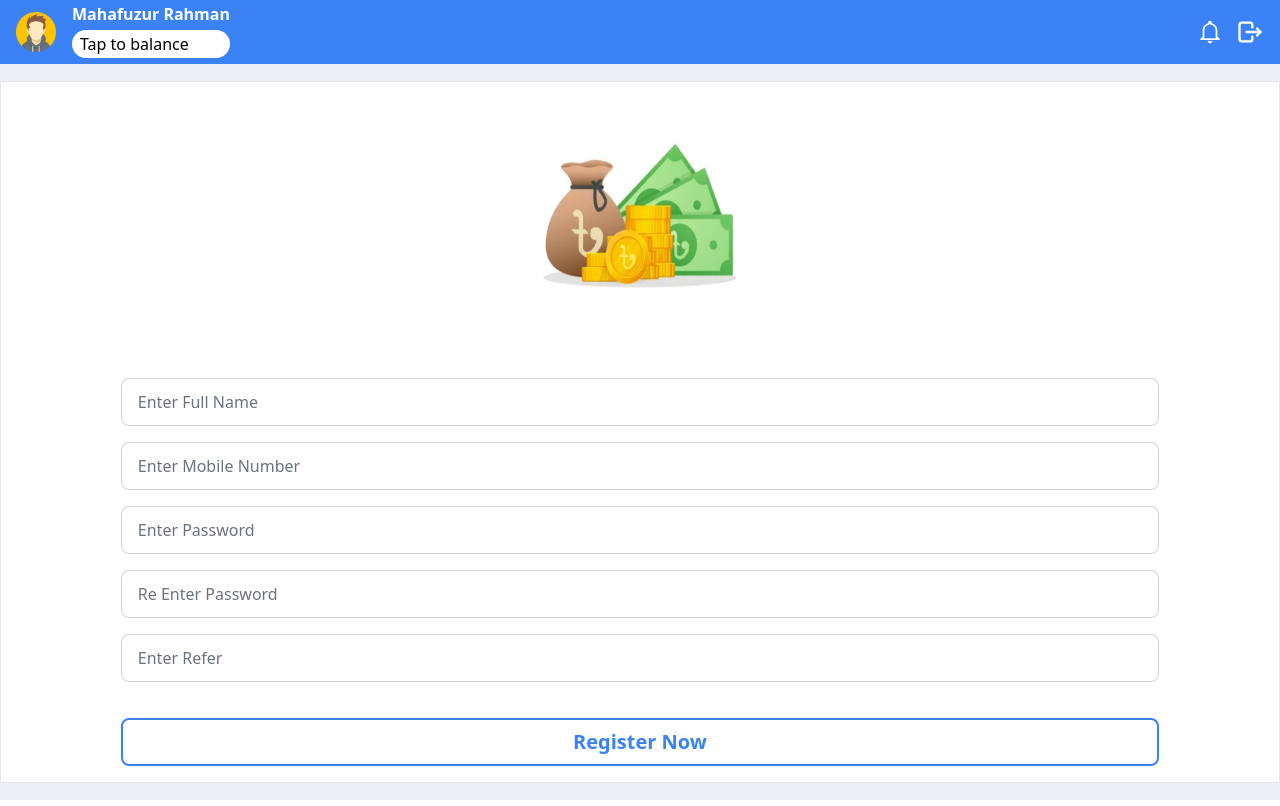
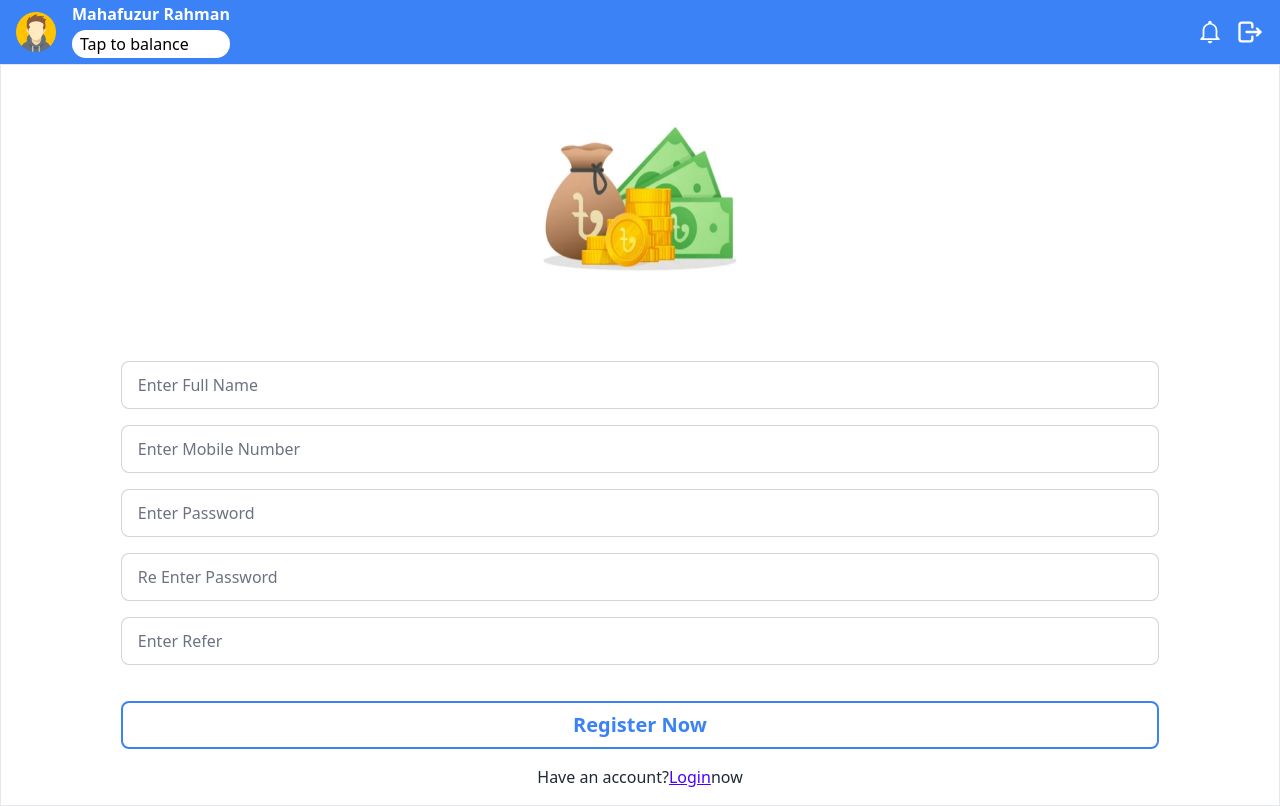
Before and after one commit to Md-Firoz-Mahmud-Nur/0414-Ads-Home, a React (Vite) app: page /register in a window 1280 px wide. Built offline with nearby package versions, Linux system fonts and the light colour scheme.

Commit message:
Add : Redirects To Login Page

```diff
--- a/src/Components/Login/Register.jsx
+++ b/src/Components/Login/Register.jsx
@@ -1,3 +1,4 @@
+import { Link } from "react-router-dom";
 import Logo from "../../assets/logo.png";
 
 const Register = () => {
@@ -71,6 +72,13 @@ const Register = () => {
             Register Now
           </button>
         </form>
+        <p className="pt-4">
+          Have an account?
+          <Link className="btn-link" to="/login">
+            Login
+          </Link>
+          now
+        </p>
       </div>
     </div>
   );
```
